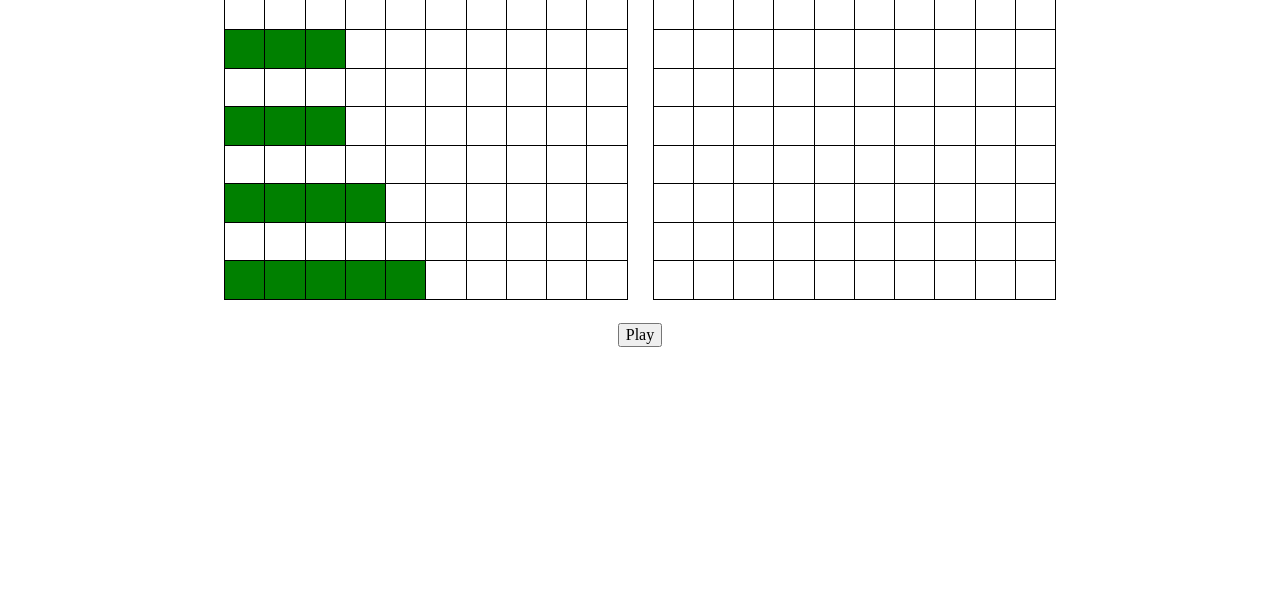
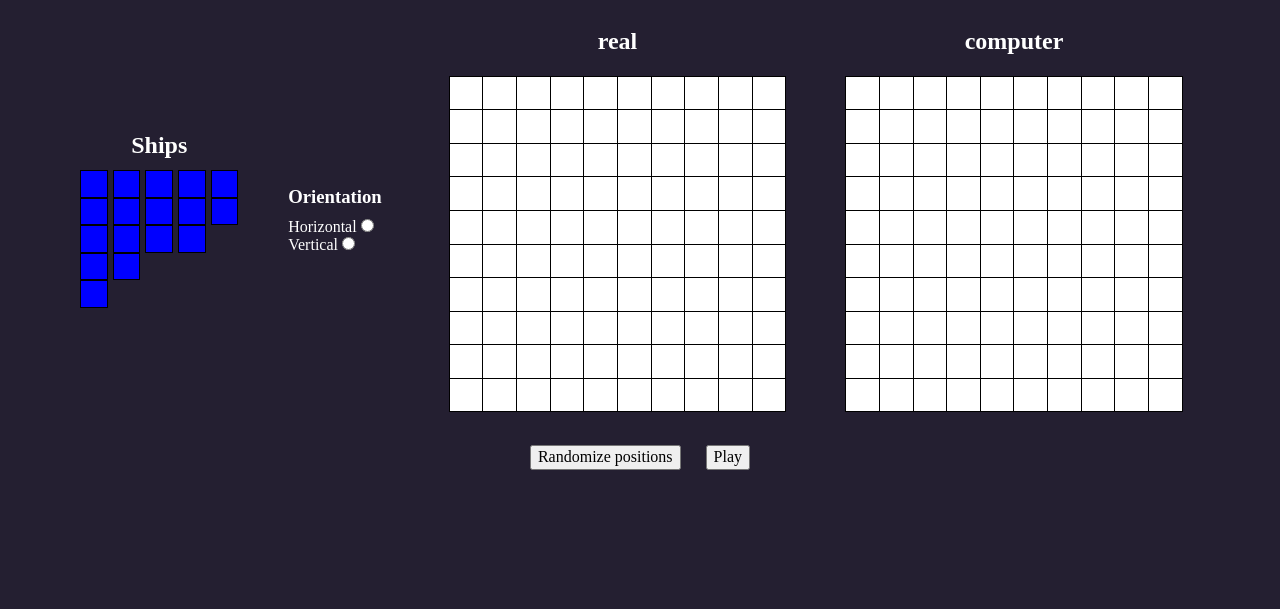
Before and after one commit to cadltop/battleship, a website built with webpack: page src/index.html in a window 1280 px wide. Shown: the part 191-800 px from the top of the page. Built offline with nearby package versions, Linux system fonts and the light colour scheme.

Commit message:
Add final elements to UI and style hem.

```diff
--- a/src/index.css
+++ b/src/index.css
@@ -1,28 +1,72 @@
 body {
   display: flex;
   flex-direction: column;
+  flex-wrap: wrap;
   justify-content: center;
   align-items: center;
-  gap: 25px;
+  gap: 33px;
+  min-height: 100vh;
+  background-color: #241f31;
+}
+
+h1,
+h2,
+h3,
+label {
+  margin: 0;
+  margin-bottom: 10px;
+  color: white;
+  text-align: center;
+}
+div#container {
+  display: flex;
+  flex-wrap: wrap;
+  gap: 50px;
+  justify-content: center;
+  align-items: center;
+}
+
+div.ships > div.containers {
+  display: flex;
+  gap: 5px;
+}
+div.ship > div.block {
+  width: 2vw;
+  height: 2vw;
+  background-color: blue;
+  border: 1px black solid;
 }
 
 div.boards {
-  display: flex;
+  display: grid;
+  grid-template: 1fr / repeat(2, 1fr);
   gap: 25px;
   min-width: fit-content;
-  width: 65vw;
+  width: 60vw;
   height: 30vw;
 }
-div.boards > * {
+div.player {
+  display: flex;
+  gap: 10px;
+  flex-direction: column;
+  justify-content: center;
+  align-items: center;
+}
+div.board {
   display: grid;
   grid-template: repeat(10, 1fr) / repeat(10, 1fr);
   grid-auto-flow: column;
   gap: 1px;
-  width: 50%;
+  width: calc(100% - 36px);
   height: 100%;
   border: 1px black solid;
   background-color: black;
 }
-div.boards > * > * {
+div.position {
   background-color: white;
 }
+
+div.buttons {
+  display: flex;
+  gap: 25px;
+}
--- a/src/index.html
+++ b/src/index.html
@@ -8,7 +8,25 @@
   </head>
   <body>
     <h1>Battleship</h1>
-    <div class="boards"></div>
-    <button>Play</button>
+
+    <div id="container">
+      <div class="ships">
+        <h2>Ships</h2>
+        <div class="containers"></div>
+      </div>
+      <div class="orientation">
+        <h3>Orientation</h3>
+        <label>Horizontal</label>
+        <input type="radio" name="orientation" value="false" />
+        <br />
+        <label>Vertical</label>
+        <input type="radio" name="orientation" value="true" />
+      </div>
+      <div class="boards"></div>
+    </div>
+    <div class="buttons">
+      <button>Randomize positions</button>
+      <button>Play</button>
+    </div>
   </body>
 </html>
--- a/src/index.js
+++ b/src/index.js
@@ -5,19 +5,45 @@ import Player from "./classes/Player";
 const players = [new Player("real"), new Player("computer")];
 const boards = [createBoard(players[0]), createBoard(players[1])];
 
-for (const player of players) {
-  player.gameboard.placeShip("carrier", [0, 0], false);
-  player.gameboard.placeShip("battleship", [0, 2], false);
-  player.gameboard.placeShip("destroyer", [0, 4], false);
-  player.gameboard.placeShip("submarine", [0, 6], false);
-  player.gameboard.placeShip("patrolBoat", [0, 8], false);
+for (const ship in players[0].gameboard.fleet) {
+  const shipDiv = document.createElement("div");
+  shipDiv.classList.add("ship", ship.toLowerCase());
+
+  for (let i = 0; i < players[0].gameboard.fleet[ship].length; i++) {
+    const shipBlockDiv = document.createElement("div");
+    shipBlockDiv.className = "block";
+    shipDiv.append(shipBlockDiv);
+  }
+
+  const shipsDiv = document.querySelector("div.ships > div.containers");
+  shipsDiv.append(shipDiv);
 }
+
+setTimeout(
+  () =>
+    alert(
+      "Select a ship by clicking it. Choose it's orientation and place " +
+        "the ship by clicking a position in your board.",
+    ),
+  5,
+);
+// for (const player of players) {
+//   player.gameboard.placeShip("carrier", [0, 0], false);
+//   player.gameboard.placeShip("battleship", [0, 2], false);
+//   player.gameboard.placeShip("destroyer", [0, 4], false);
+//   player.gameboard.placeShip("submarine", [0, 6], false);
+//   player.gameboard.placeShip("patrolBoat", [0, 8], false);
+// }
 
 setTurn(players[0]);
 
 function createBoard(player) {
+  const playerDiv = document.createElement("div");
+  playerDiv.classList.add("player", player.name);
+  const h2 = document.createElement("h2");
+  h2.innerHTML = player.name;
   const boardDiv = document.createElement("div");
-  boardDiv.classList.add("board", player.name);
+  boardDiv.className = "board";
   boardDiv.dataset.clickable = null;
   const boardsDiv = document.querySelector("div.boards");
   boardsDiv.dataset.end = false;
@@ -33,7 +59,8 @@ function createBoard(player) {
           boardDiv.dataset.clickable === "false" ||
           player.gameboard.board[r][c].shot ||
           boardsDiv.dataset.end === "true"
-        ) return;
+        )
+          return;
 
         if (!player.gameboard.receiveAttack(r, c)) {
           positionDiv.style.backgroundColor = "grey";
@@ -51,8 +78,8 @@ function createBoard(player) {
       boardDiv.append(positionDiv);
     }
   }
-
-  boardsDiv.append(boardDiv);
+  playerDiv.append(h2, boardDiv);
+  boardsDiv.append(playerDiv);
 
   return boardDiv;
 }
@@ -76,13 +103,14 @@ function setTurn(player) {
         for (const p of player.gameboard.fleet[ship].positions) {
           const positionDiv = document.querySelector(
             `div.board.${player.name} > ` +
-            `div.position[data-row="${p[0]}"][data-column="${p[1]}"]`,
+              `div.position[data-row="${p[0]}"][data-column="${p[1]}"]`,
           );
 
-          positionDiv.style.backgroundColor = !player.gameboard.board[p[0]][p[1]]
-          .shot
-          ? "green"
-          : "red";
+          positionDiv.style.backgroundColor = !player.gameboard.board[p[0]][
+            p[1]
+          ].shot
+            ? "green"
+            : "red";
         }
       }
     }
@@ -114,7 +142,7 @@ function findWinner(loser) {
       const column = parseInt(position.dataset.column);
 
       if (!enemy.gameboard.board[row][column].shot) {
-        position.click()
+        position.click();
         if (enemy.gameboard.board[row][column].ship) {
           attackEnemy(enemy);
         }
```
Also changed, not shown: src/classes/Player.js (line endings or trailing spaces).
